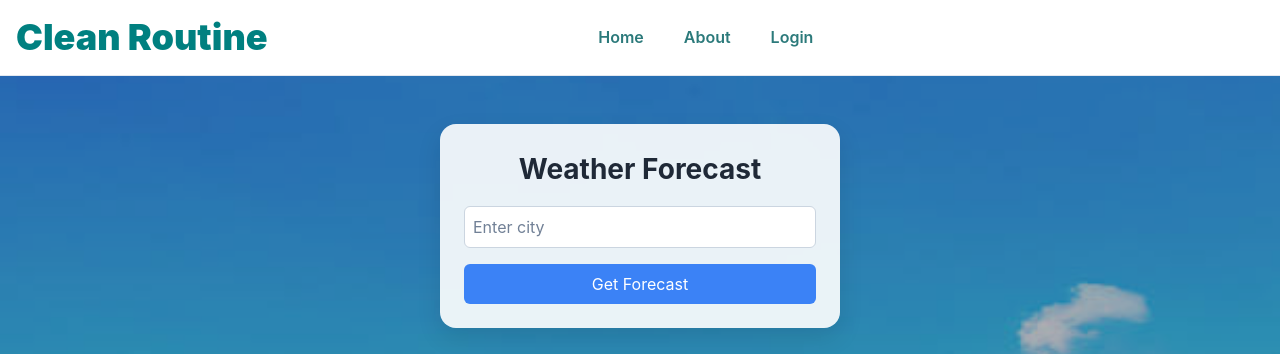
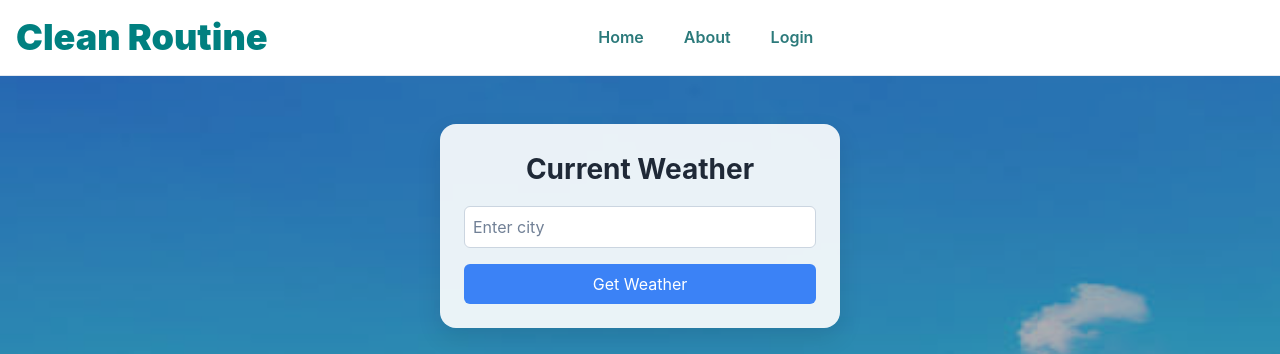
Before and after one commit to jasondbelt/clean_routine, a React (Vite) app in the folder front-end/: page /weather in a window 1280 px wide. Shown: the top 354 px of the page. Built offline with nearby package versions, Linux system fonts and the light colour scheme; no server answers; sample sign-in values are in the browser's storage.

Commit message:
minor adjustment

```diff
--- a/front-end/src/pages/WeatherPage.jsx
+++ b/front-end/src/pages/WeatherPage.jsx
@@ -21,7 +21,7 @@ function WeatherPage() {
   return (
     <div className="weather-wrapper">
       <div className="weather-container">
-        <h1 className="weather-title">Weather Forecast</h1>
+        <h1 className="weather-title">Current Weather</h1>
         <input
           type="text"
           placeholder="Enter city"
@@ -30,7 +30,7 @@ function WeatherPage() {
           className="weather-input"
         />
         <button onClick={handleFetch} className="weather-button">
-          Get Forecast
+          Get Weather
         </button>
 
         {error && <p className="weather-error">{error}</p>}
```
